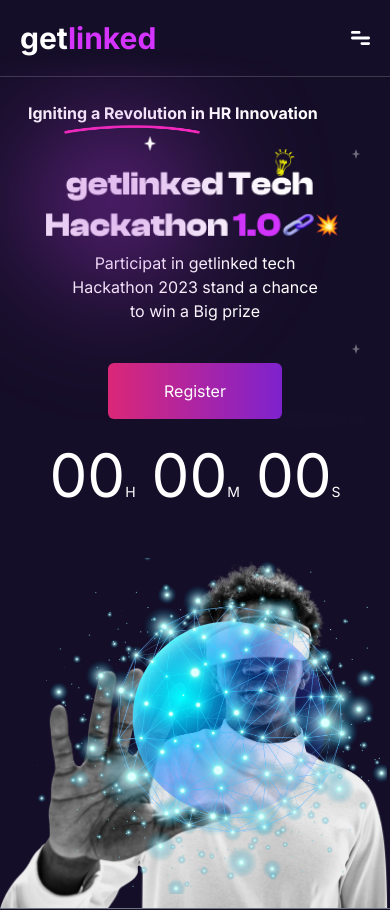
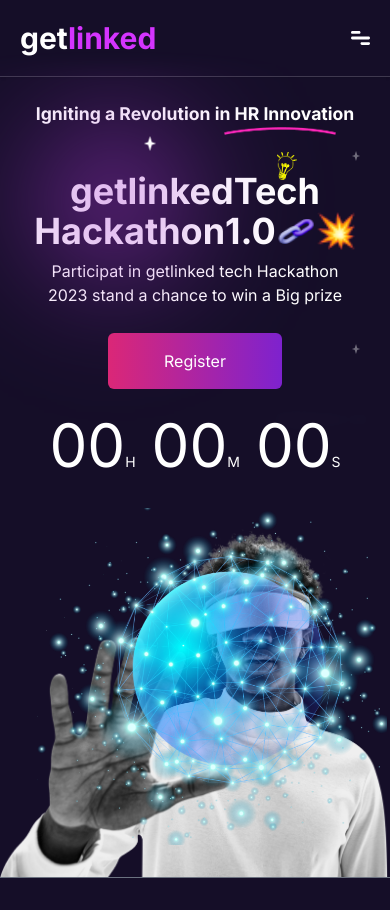
Before and after one commit to kelechukwu1/getlinkedAI, a Next.js app: page / in a window 390 px wide. Shown: the top 910 px of the page. Built offline with nearby package versions, Linux system fonts and the light colour scheme.

Commit message:
fixed landing page overflow

```diff
--- a/src/app/globals.css
+++ b/src/app/globals.css
@@ -11,6 +11,7 @@
 body {
 	background-color: rgba(21, 14, 40, 1);
 	font-family: "Montserrat", sans-serif;
+	overflow-x: hidden;
 }
 
 @layer utilities {
--- a/src/components/Landing.jsx
+++ b/src/components/Landing.jsx
@@ -150,7 +150,7 @@
 				{/* mobile screen design */}
 				<div className="md:hidden">
 					<div>
-						<div className="flex py-6 px-7 text-base md:text-xl font-bold">
+						<div className="flex py-6 text-[1.1rem] text-center justify-center font-bold">
 							Igniting a Revolution in HR Innovation
 						</div>
 						<div className="absolute">
@@ -159,14 +159,14 @@
 								width={100}
 								height={100}
 								alt="pink line"
-								className="relative w-[8.5rem] top-[-1.5rem] md:left-[67rem] left-[4rem]"
+								className="relative w-[7rem] top-[-1.5rem] left-[14rem]"
 							/>
 						</div>
 					</div>
 
 					{/* background beautifications */}
 					<div className="">
-						<div className="absolute top-[4rem] md:top-[3rem] left-[-6rem] md:left-[-1rem]">
+						<div className="absolute top-[4rem] left-[-6rem]">
 							<Image
 								src="/purpleLens.png"
 								width={500}
@@ -176,7 +176,7 @@
 							/>
 						</div>
 
-						<div className="absolute top-[8.5rem] md:top-[8.5rem] left-[9rem]  md:left-[11rem]">
+						<div className="absolute top-[8.5rem] left-[9rem]">
 							<Image
 								src={"/star.png"}
 								width={12}
@@ -185,7 +185,7 @@
 							/>
 						</div>
 
-						<div className="md:hidden absolute md:top-[12rem] left-[22rem]">
+						<div className="absolute left-[22rem]">
 							<Image
 								src={"/stargray.png"}
 								width={8}
@@ -193,7 +193,7 @@
 								alt="star image"
 							/>
 						</div>
-						<div className="hidden md:block absolute top-[8.5rem] md:top-[12rem] left-[22rem] md:left-[50rem]">
+						<div className="hidden absolute top-[8.5rem] left-[22rem]">
 							<Image
 								src={"/stargray.png"}
 								width={15}
@@ -223,26 +223,51 @@
 					{/* main content */}
 					<div className="md:flex text-white">
 						<div className="md:ml-28">
-							<div className="flex justify-center md:justify-start">
-								<Image
-									src="/Title.png"
-									width={300}
-									height={300}
-									alt="title"
-									className="md:w-[40rem]"
-								/>
+							<div className="justify-center mt-5">
+								<div className="absolute">
+									<Image
+										src={"/Creative 1.png"}
+										width={20}
+										height={20}
+										alt="idea"
+										className="relative top-[-1.2rem] left-[17.3rem]"
+									/>
+								</div>
+								<div className="text-4xl font-bold flex justify-center">
+									getlinkedTech
+								</div>
+								<div className="flex items-center justify-center">
+									<div className="text-4xl font-bold">Hackathon</div>
+									<div className="text-4xl font-bold">1.0</div>
+									<div>
+										<Image
+											src={"/chain.png"}
+											width={40}
+											height={40}
+											alt="chain"
+										/>
+									</div>
+									<div>
+										<Image
+											src={"/banger.png"}
+											width={40}
+											height={40}
+											alt="banger"
+										/>
+									</div>
+								</div>
 							</div>
 
-							<div className="text-center px-16 md:px-0 mt-2 md:text-start md:mr-[6rem]">
+							<div className="text-center px-12 md:px-0 mt-2 md:text-start md:mr-[6rem]">
 								Participat in getlinked tech Hackathon 2023 stand a chance to
 								win a Big prize
 							</div>
-							<div className="text-center mt-10 justify-center md:text-start z-10 relative">
+							<div className="text-center mt-[1.6rem] justify-center md:text-start z-10 relative">
 								<Link href={"/register"}>
 									<Button text={"Register"} />
 								</Link>
 							</div>
-							<div className="flex py-[1.6rem] justify-center text-center md:justify-normal md:mt-10 gap-4">
+							<div className="flex py-[1.6rem] justify-center text-center md:justify-normal gap-4">
 								<div className="text-6xl">
 									00
 									<span className="text-sm">H</span>
@@ -263,12 +288,12 @@
 									width={350}
 									height={350}
 									alt="virtual reality"
-									className=" md:w-[27rem] md:h-[27rem] relative top-[1.7rem] left-[2.3rem] z-10"
+									className="relative top-[0.5rem] left-[2.3rem] z-10"
 								/>
 							</div>
 						</div>
 						<div className="mt-[1.7rem]">
-							<div className="md:hidden mt-5 md:mt-24 md:w-[60rem]">
+							<div className="mt-5">
 								<div className="flex justify-center">
 									<Image
 										src={"/man.png"}
```
Also changed, not shown: src/app/layout.js (indentation only).
